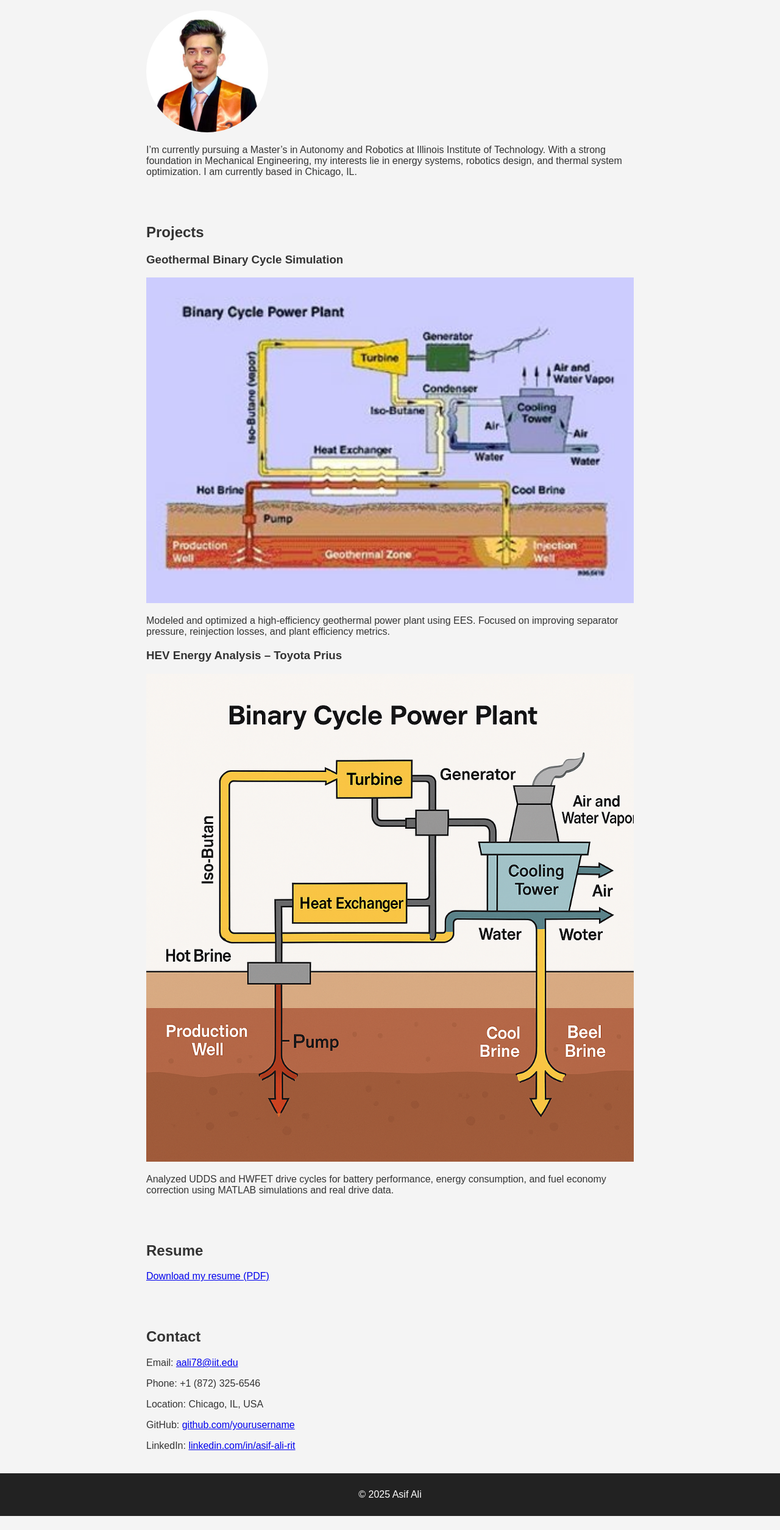
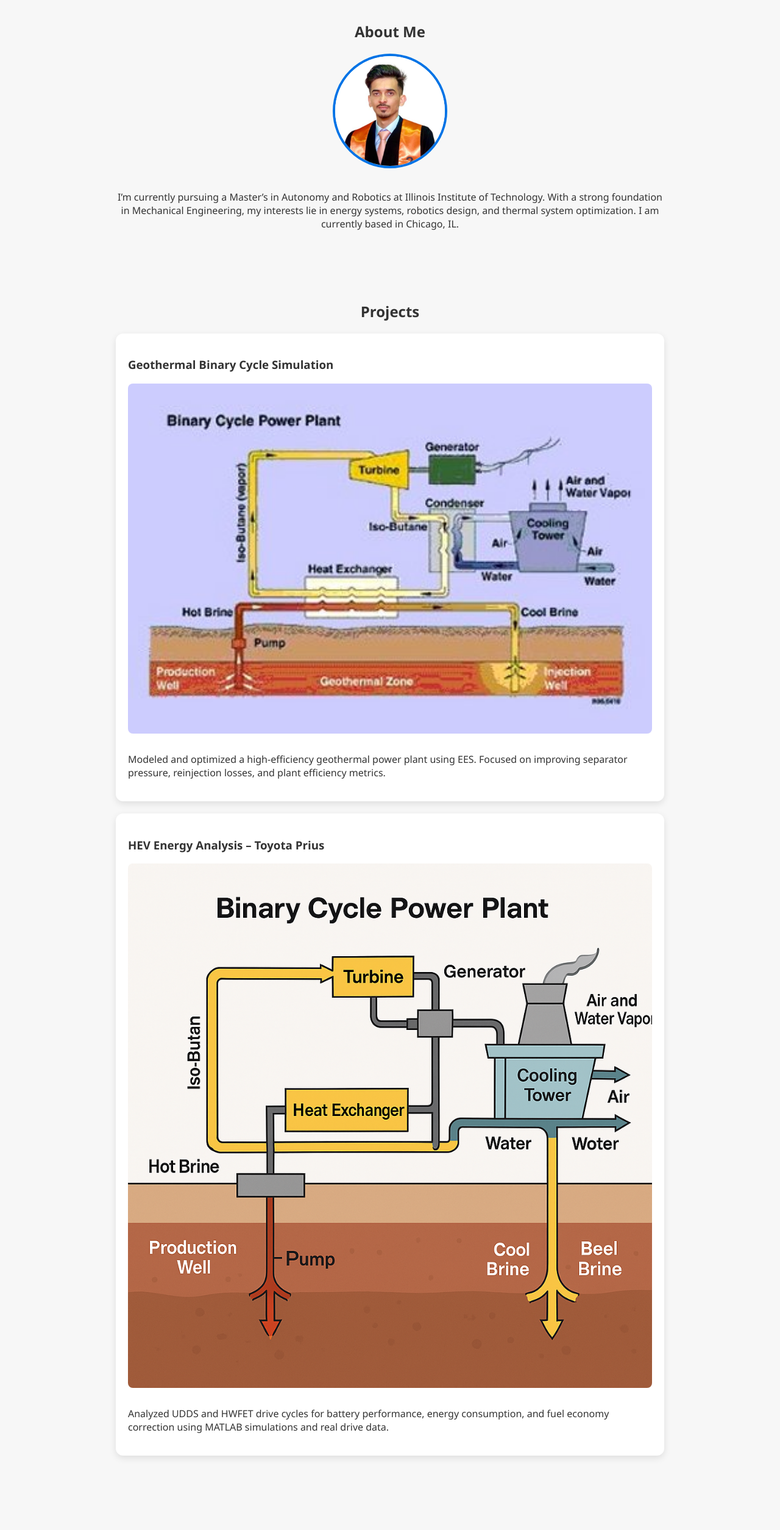
Before and after one commit to alikhaxxn/PORTFOLIO_1, a plain HTML site: page index.html in a window 1280 px wide. Shown: the part 291-2800 px from the top of the page at 61% size. Before the commit the page ends 2777 px from the top, so only its background shows below. Drawn offline with Linux system fonts and the light colour scheme.

Commit message:
Update style.css

```diff
--- a/style.css
+++ b/style.css
@@ -1,44 +1,148 @@
+/* Global Styles */
 body {
-  font-family: Arial, sans-serif;
+  font-family: 'Segoe UI', Tahoma, Geneva, Verdana, sans-serif;
   margin: 0;
   padding: 0;
-  background: #f4f4f4;
+  background: #f7f7f7;
   color: #333;
+  scroll-behavior: smooth;
 }
 
 header {
   background: #0073e6;
   color: white;
-  padding: 30px;
+  padding: 40px 20px;
   text-align: center;
 }
 
+header h1 {
+  margin-bottom: 10px;
+  font-size: 2.5em;
+}
+
 nav {
+  background: #333;
   display: flex;
   justify-content: center;
-  background: #333;
+  flex-wrap: wrap;
 }
 
 nav a {
   color: white;
   padding: 14px 20px;
-  display: inline-block;
+  text-decoration: none;
+  transition: background 0.3s ease;
+}
+
+nav a:hover {
+  background: #444;
+}
+
+section {
+  padding: 40px 20px;
+  max-width: 900px;
+  margin: auto;
+}
+
+/* About Section */
+#about {
+  text-align: center;
+}
+
+#about img {
+  width: 180px;
+  height: 180px;
+  object-fit: cover;
+  border-radius: 100px;
+  border: 4px solid #0073e6;
+  margin-bottom: 15px;
+}
+
+/* Projects */
+#projects h2 {
+  text-align: center;
+}
+
+#projects div {
+  background: white;
+  box-shadow: 0 4px 12px rgba(0, 0, 0, 0.1);
+  margin: 20px 0;
+  padding: 20px;
+  border-radius: 12px;
+  transition: transform 0.3s ease, box-shadow 0.3s ease;
+}
+
+#projects div:hover {
+  transform: translateY(-5px);
+  box-shadow: 0 6px 16px rgba(0, 0, 0, 0.15);
+}
+
+#projects img {
+  width: 100%;
+  border-radius: 8px;
+  margin-bottom: 10px;
+}
+
+/* Resume */
+#resume {
+  text-align: center;
+}
+
+#resume a {
+  background: #0073e6;
+  color: white;
+  padding: 10px 18px;
+  text-decoration: none;
+  border-radius: 6px;
+  transition: background 0.3s ease;
+}
+
+#resume a:hover {
+  background: #005bb5;
+}
+
+/* Contact */
+#contact p {
+  text-align: center;
+  font-size: 1.05em;
+  margin: 8px 0;
+}
+
+#contact a {
+  color: #0073e6;
   text-decoration: none;
 }
 
-nav a:hover {
-  background-color: #575757;
+#contact a:hover {
+  text-decoration: underline;
 }
 
-section {
-  padding: 20px;
-  max-width: 800px;
-  margin: auto;
+/* Footer */
+footer {
+  text-align: center;
+  padding: 16px;
+  background: #222;
+  color: white;
+  font-size: 0.9em;
 }
 
-footer {
-  text-align: center;
-  padding: 10px;
-  background: #222;
-  color: white;
+/* Responsive Design */
+@media (max-width: 600px) {
+  header h1 {
+    font-size: 1.8em;
+  }
+
+  nav a {
+    flex: 1 1 100%;
+    text-align: center;
+  }
+
+  #about img {
+    width: 140px;
+    height: 140px;
+  }
+
+  #projects div {
+    padding: 15px;
+  }
 }
```
